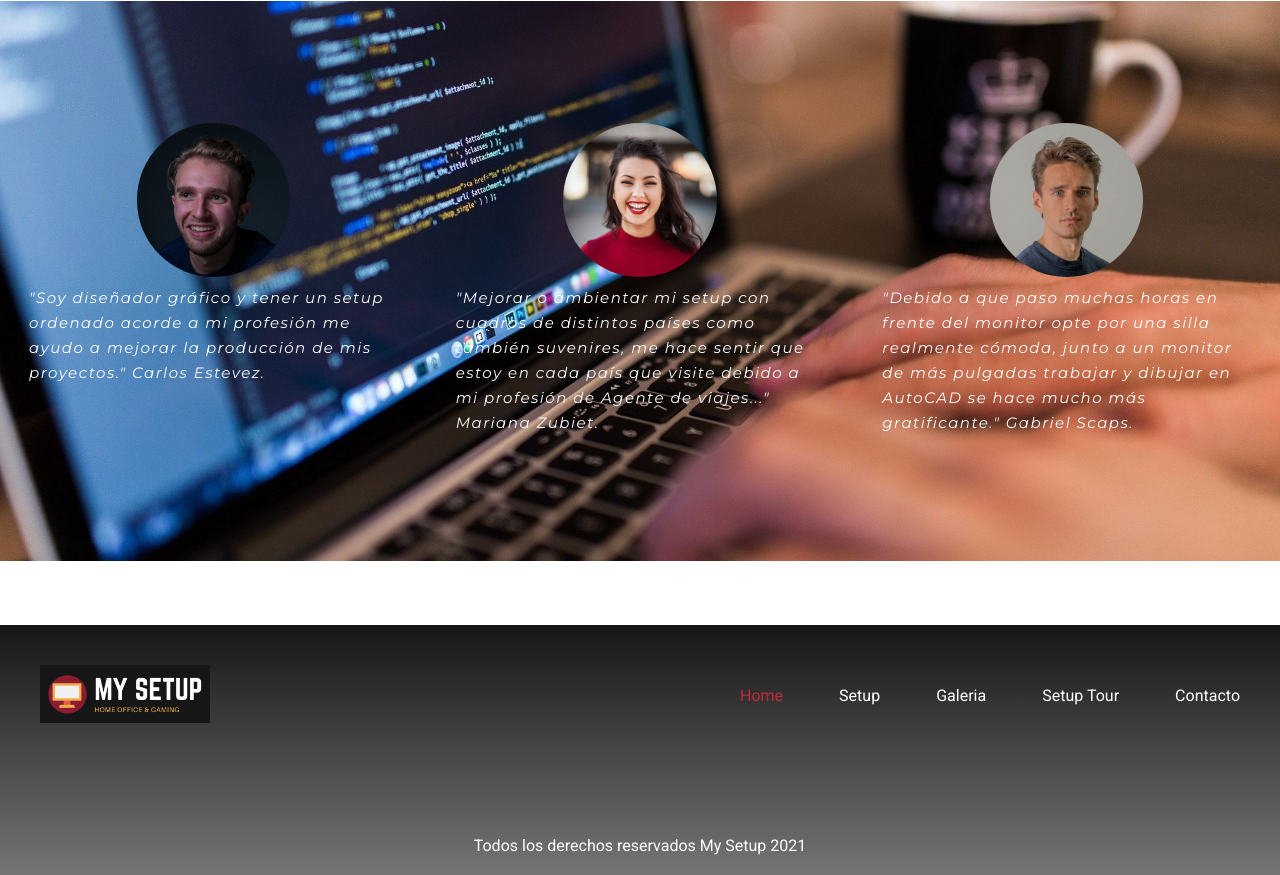
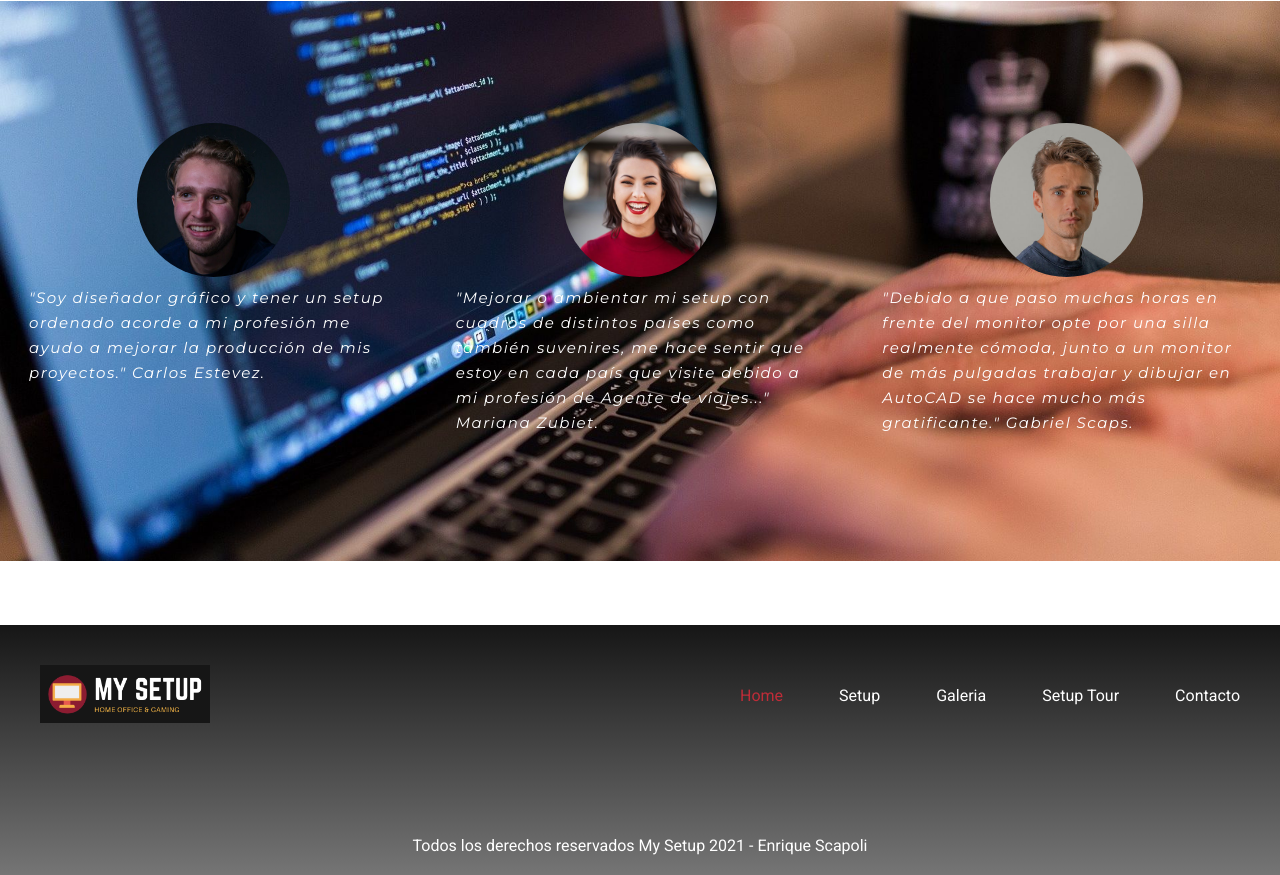
Before and after one commit to EnriqueHS/MySetup, a plain HTML site: page index.html in a window 1280 px wide. Shown: the part 1793-2668 px from the top of the page. Drawn offline with nearby package versions, Linux system fonts and the light colour scheme.

Commit message:
Cambio en footer

```diff
--- a/index.html
+++ b/index.html
@@ -110,7 +110,7 @@
 				<li class="navegador__item"><a href="pages/contacto.html" class="navegador__link">Contacto</a></li>
 			</ul>
 		</div>
-    <div class="derechosReservados">Todos los derechos reservados My Setup 2021</div>
+    <div class="derechosReservados">Todos los derechos reservados My Setup 2021 - Enrique Scapoli</div>
   </footer>
   <!--FIN DE FOOTER -->
   <!-- SCRIPT -->
```
